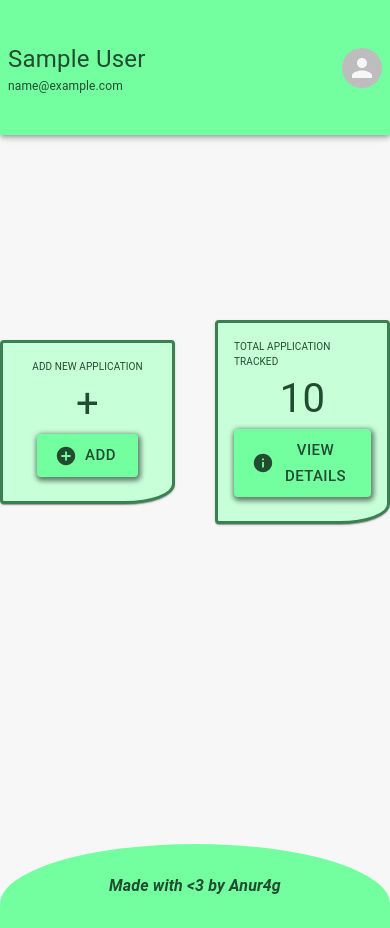
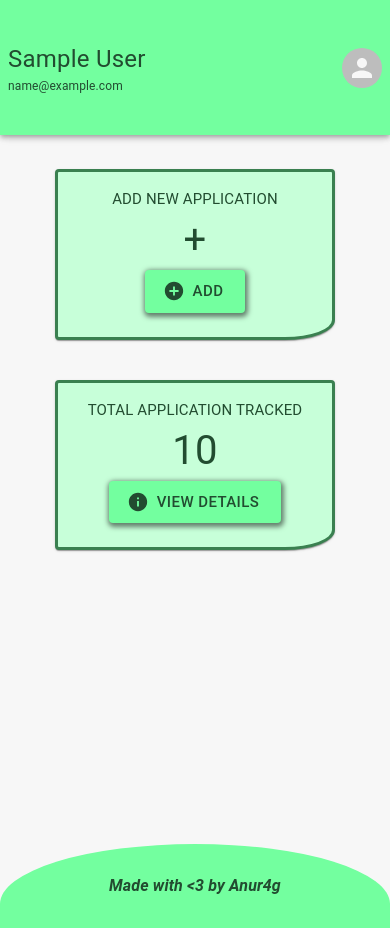
Before and after one commit to Anurag41682/JobTracker, a React (Vite) app in the folder client/: page /home in a window 390 px wide. Built offline with nearby package versions, Linux system fonts and the light colour scheme; sample sign-in values are in the browser's storage.

Commit message:
Added Some More Responsivness

```diff
--- a/client/src/components/Add/Add.jsx
+++ b/client/src/components/Add/Add.jsx
@@ -106,7 +106,7 @@ function Add() {
               justifyContent: "center",
               alignItems: "center",
               // margin: "150px 20px",
-              my: 28,
+              my: 35,
               mx: { md: 25, sm: 12, xs: 4 },
               // mx: "auto",
               padding: "10px",
--- a/client/src/components/ApplicationList/ApplicationList.jsx
+++ b/client/src/components/ApplicationList/ApplicationList.jsx
@@ -20,7 +20,7 @@ function ApplicationList() {
       <Grid
         container
         sx={{
-          minHeight: "100vh",
+          minHeight: "82vh",
           marginTop: "18vh",
           gap: "2rem",
           justifyContent: "center",
@@ -37,14 +37,14 @@ function ApplicationList() {
                 <Typography variant="subtitle1" color="textSecondary">
                   {item.companyName}
                 </Typography>
-                <Typography variant="body2" color="textSecondary">
+                <Typography variant="body1" color="textSecondary">
                   Status: {item.status}
                 </Typography>
-                <Typography variant="body2" color="textSecondary">
+                <Typography variant="body1" color="textSecondary">
                   Application Date: {formatDate(item.applicationDate)}
                 </Typography>
-                <Typography variant="body1">Job Description:</Typography>
-                <Typography variant="body2">{item.jobDescription}</Typography>
+                <Typography variant="body2">Job Description:</Typography>
+                <Typography variant="body1">{item.jobDescription}</Typography>
                 {/* {resumeUrl && (
                 <Button
                   startIcon={<Description />}
--- a/client/src/components/Landing/Landing.jsx
+++ b/client/src/components/Landing/Landing.jsx
@@ -20,9 +20,12 @@ function Landing() {
           flexDirection: "row",
           alignItems: "center",
           justifyContent: "center",
-          minHeight: "100vh",
+          minHeight: "80vh",
+          marginTop: "20vh",
+          alignContent: "start",
         }}
         gap={10}
+        container
       >
         <StyledCard>
           <CardContent
@@ -38,8 +41,7 @@ function Landing() {
                 fontSize: {
                   //values are in pixel
                   md: 20,
-                  sm: 15,
-                  xs: 10,
+                  xs: 15,
                 },
               }}
               color={theme.palette.primary[800]}
@@ -89,8 +91,7 @@ function Landing() {
                 fontSize: {
                   //values are in pixel
                   md: 20,
-                  sm: 15,
-                  xs: 10,
+                  xs: 15,
                 },
               }}
               color={theme.palette.primary[800]}
--- a/client/src/components/Landing/styles.js
+++ b/client/src/components/Landing/styles.js
@@ -2,9 +2,17 @@ import { styled } from "@mui/system";
 import { Card, Button } from "@mui/material";
 export const StyledCard = styled(Card)(({ theme }) => ({
   backgroundColor: theme.palette.primary[200],
-  width: "400px",
   border: `3px solid ${theme.palette.primary[700]}`,
   borderBottomRightRadius: "50px 20px",
+  width: "280px", // Default fixed width
+
+  [theme.breakpoints.up("sm")]: {
+    width: "300px", // Set a fixed width for 'sm' and larger screens
+  },
+
+  [theme.breakpoints.up("md")]: {
+    width: "400px", // Set a fixed width for 'md' and larger screens
+  },
 }));
 
 export const StyledButton = styled(Button)(({ theme }) => ({
--- a/client/src/customTheme.js
+++ b/client/src/customTheme.js
@@ -5,6 +5,7 @@ const theme = createTheme({
     background: {
       default: "#f7f7f7",
     },
+    // background: "linear-gradient(45deg, #1976D2, #388E3C)",
     primary: {
       50: "#f1fff5",
       100: "#e3ffec",
@@ -27,10 +28,10 @@ const theme = createTheme({
       fontSize: "1rem", // Default font size for body text
     },
     body2: {
-      fontSize: "2rem",
+      fontSize: "1.5rem",
     },
   },
-  breakpoints: createTheme().breakpoints,
+  // breakpoints: createTheme().breakpoints,
   components: {
     MuiTextField: {
       styleOverrides: {
```
